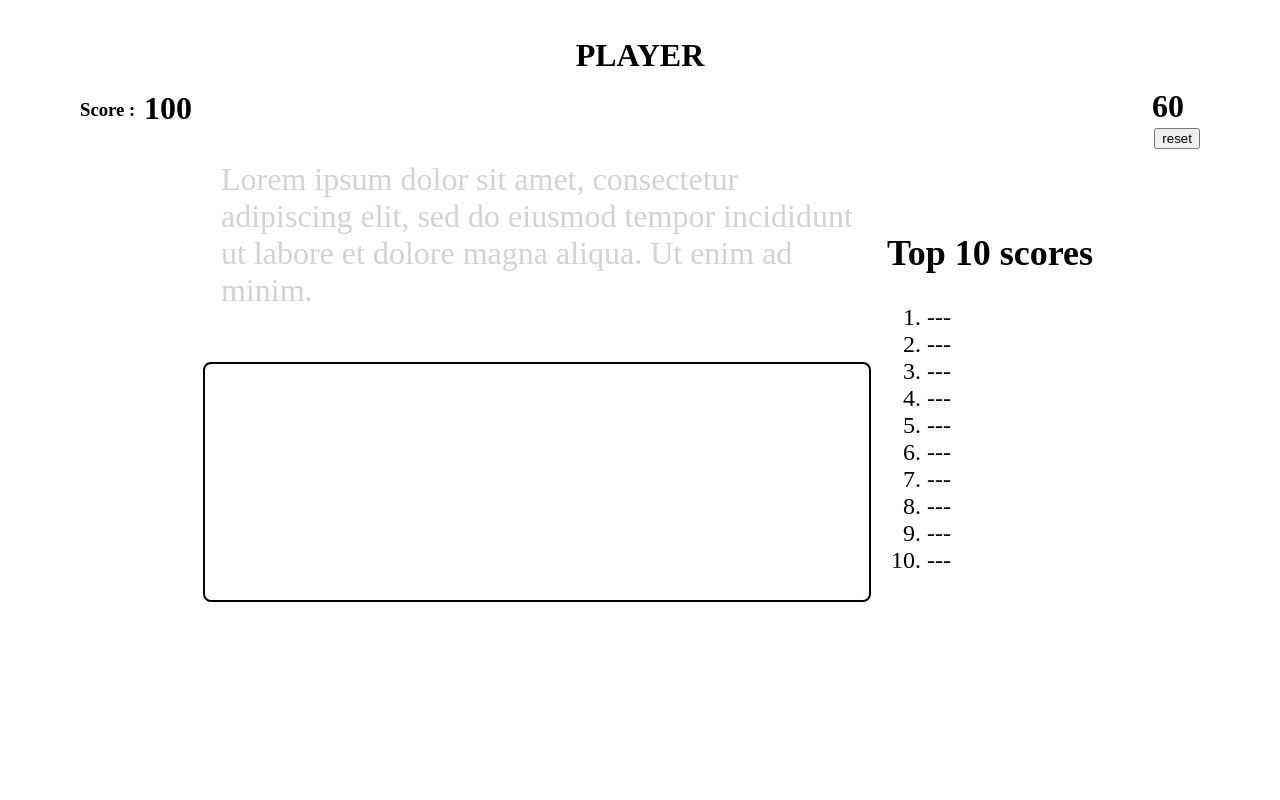
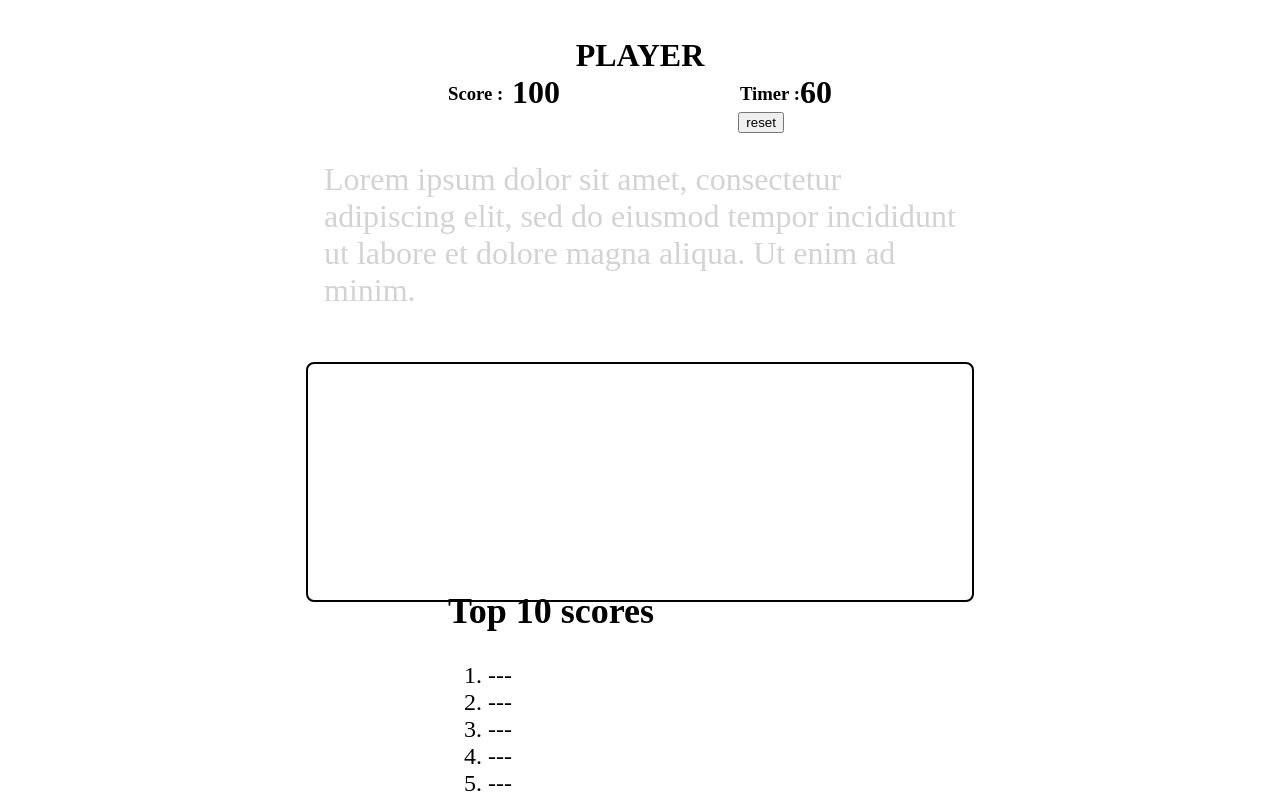
Before and after one commit to weilianglee87/simple-typing-game, a plain HTML site: page index.html in a window 1280 px wide. Both pictures are taken after a click on the button "START". Shown: the top 800 px of the page. Drawn offline with nearby package versions, Linux system fonts and the light colour scheme.

Commit message:
postion topscore

```diff
--- a/index.html
+++ b/index.html
@@ -21,6 +21,7 @@
         <div class="displayName" id="displayName"></div>
         <div class="score"><h3>Score : </h3></div>
         <div class="point" id="point">100</id></div><br>
+        <div class="timerText"><h3>Timer : </h3></div>
         <div class="timer" id="timer">60</div><br>
         <button type="button" id="button2">reset</button>
         <div class="container">
--- a/script.js
+++ b/script.js
@@ -10,6 +10,7 @@ let scoreBoard = []
         counter = 0
         point = 100
         error = 0
+        $('.timerText').css("display","none")
         $('.scoreBoard').css("display","none")
         $('#button2').css("display", "none")
         $('#userName').val("")
@@ -40,6 +41,7 @@ let scoreBoard = []
         $('.player2').css('display', "none")
         $('.scoreBoard').css("display", "block")
         $('#button2').css("display", "block")
+        $('.timerText').css("display","block")
         })
     }
     $('#button2').on('click',(event)=> {
@@ -64,6 +66,7 @@ let scoreBoard = []
         $('.input').css ("display", "none")
         $('.container').css("display", "none")
         $('.scoreBoard').css("display", "none")
+        $('.timerText').css("display","none")
         $('#button').on('click', (event)=>{
         playerName = $('#userName').val()
         $('#displayName').text(playerName)
@@ -79,6 +82,7 @@ let scoreBoard = []
         $('.scoreBoard').css("display", "block")
         $('#button2').css("display", "block")
         $('.scoreBoard').css("display", "block")
+        $('.timerText').css("display","block")
 
             const quote = 'Lorem ipsum dolor sit amet, consectetur adipiscing elit, sed do eiusmod tempor incididunt ut labore et dolore magna aliqua. Ut enim ad minim.'
             quote.split('').forEach((character, index)=> {
--- a/style.css
+++ b/style.css
@@ -29,6 +29,7 @@ body{
     border-radius: .5rem;
     width: 700px;
     max-width: 90%;
+
 }
 .quote{
     margin-bottom: 1rem;
@@ -38,27 +39,32 @@ body{
 }
 .score{
     position: absolute;
-    top: 5rem;
-    left: 5rem;
+    top: 4rem;
+    left: 28rem;
 }
 .point{
     position: absolute;
-    top: 5.6rem;
-    left: 9rem;
+    top: 4.6rem;
+    left: 32rem;
     font-size: 2rem;
     color: black;
     font-weight: bold;
 }
 #button2{
     position: absolute;
-    top: 8rem;
-    right: 5rem;
+    top: 7rem;
+    right: 31rem;
+}
+.timerText{
+    position: absolute;
+    top: 4rem;
+    right: 30rem;
 }
 .timer{
     position: absolute;
     font-size: 2rem;
-    top: 5.5rem;
-    right: 6rem;
+    top: 4.6rem;
+    right: 28rem;
     font-weight: bold;
 }
 .input{
@@ -79,6 +85,9 @@ body{
     border-color: black;
 }
 .scoreBoard{
+    position: absolute;
+    top: 35rem;
+    left: 28rem;
     font-size: 1.5rem;
 }
 .correct {
```
